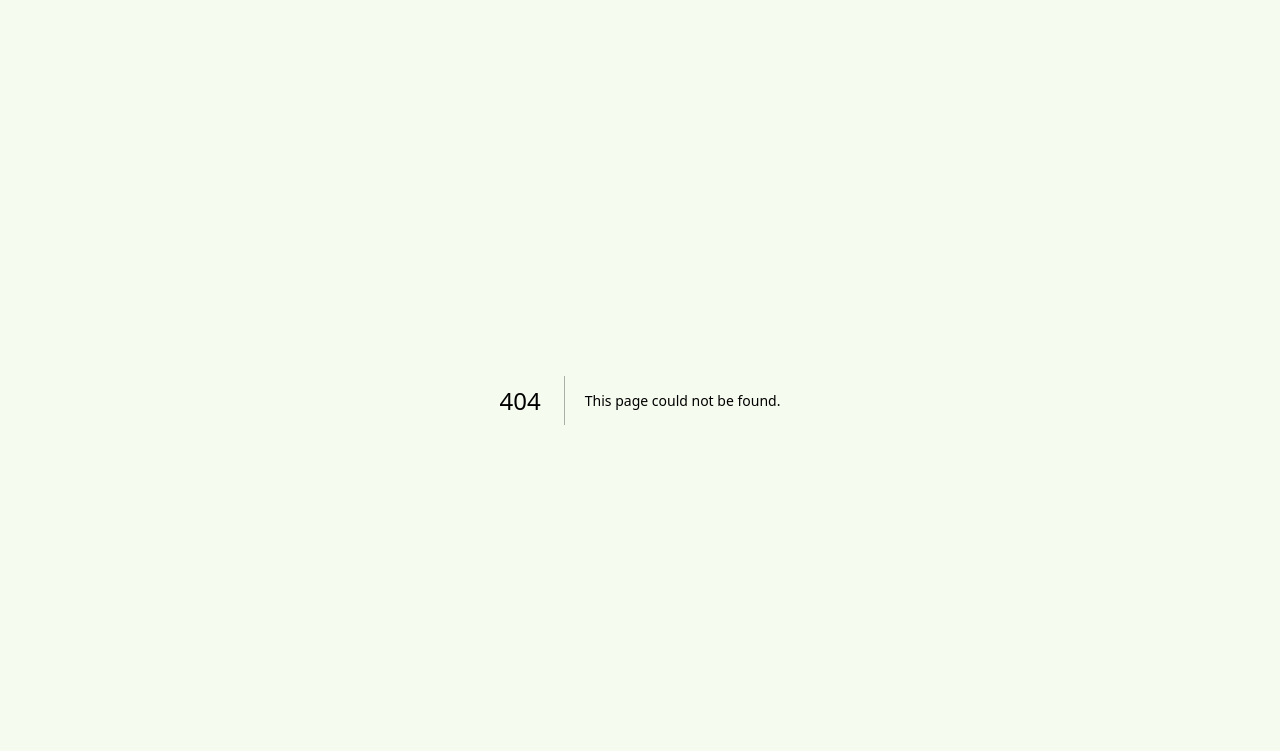
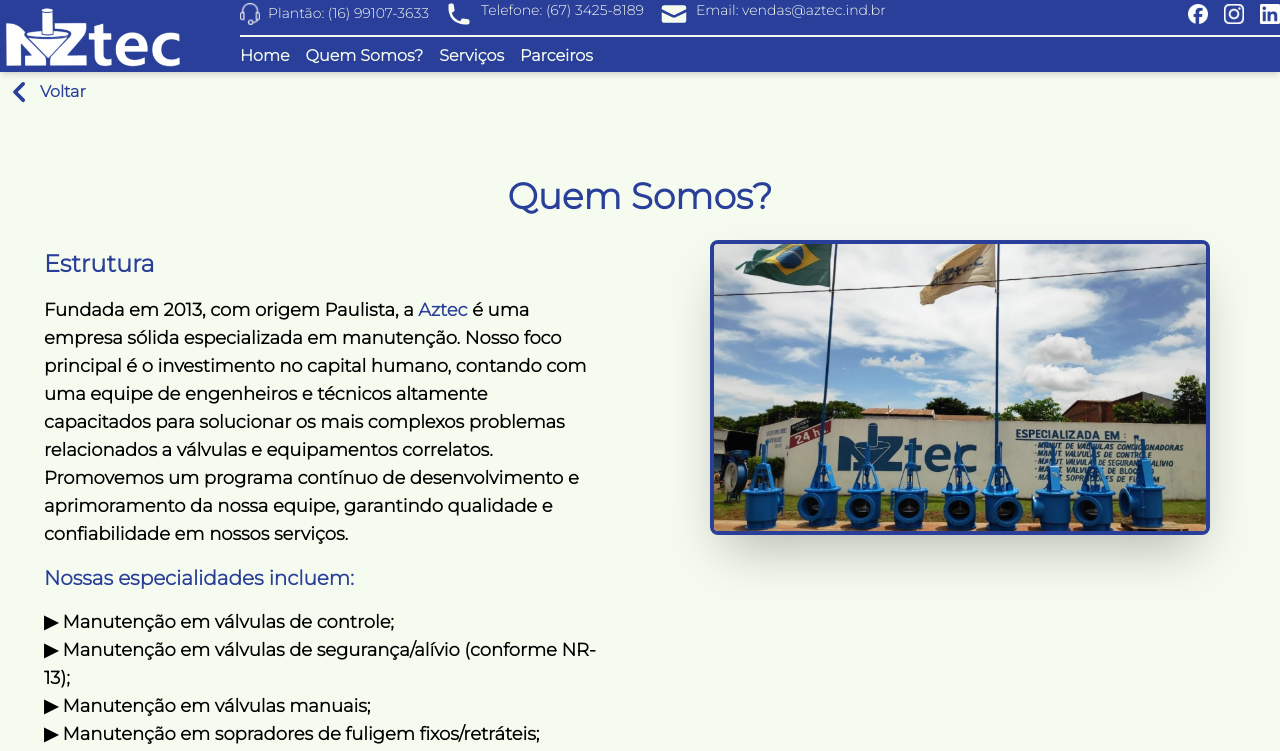
Before and after one commit to TakashiNishii/AZtec, a Next.js app: page /quem-somos in a window 1280 px wide. Before the commit this address had no page. Shown: the top 751 px of the page. Built offline with nearby package versions, Linux system fonts and the light colour scheme.

Commit message:
:rocket: Quem somos

```diff
--- a/app/components/HeaderContent/HeaderContent.tsx
+++ b/app/components/HeaderContent/HeaderContent.tsx
@@ -6,7 +6,9 @@
 const HeaderContent = () => {
   return (
     <div className='hidden md:flex md:flex-row gap-10'>
-      <Image src="/images/LogoHero.png" alt="Logo AZtec" width="200" height="200" />
+      <Link href={"/"}>
+        <Image src="/images/LogoHero.png" alt="Logo AZtec" width="200" height="200" />
+      </Link>
       <nav className="flex flex-col flex-1 text-secondary font-semibold justify-start items-start">
         <div className='w-full flex flex-row flex-wrap justify-between items-center'>
           <div className='flex flex-row gap-4 items-center'>
--- a/app/components/HeaderContent/HeaderContentMobile.tsx
+++ b/app/components/HeaderContent/HeaderContentMobile.tsx
@@ -10,7 +10,7 @@
     drawerButton?.click()
   }
   return (
-    <nav className="drawer fixed bg-primary md:hidden">
+    <nav className="drawer fixed bg-primary z-50 md:hidden">
       <input id="my-drawer-4" type="checkbox" className="drawer-toggle" />
       <div className="drawer-content navbar">
         <div className="flex-none">
@@ -29,7 +29,9 @@
           </label>
         </div>
 
-        <Image src="/images/Logo.png" alt="Logo AZtec" width="125" height="125" className='mx-auto' />
+        <Link href={"/"} className='mx-auto shadow-sm'>
+          <Image src="/images/LogoHero.png" alt="Logo AZtec" width="200" height="200" />
+        </Link>
       </div>
 
       <div className="drawer-side z-40">
--- a/app/components/QuemSomos copy.tsx
+++ b/app/components/QuemSomosComplete.tsx
@@ -1,10 +1,16 @@
+import { ChevronLeftIcon } from '@heroicons/react/16/solid'
 import Image from 'next/image'
+import Link from 'next/link'
 import React from 'react'
 
-export const QuemSomosOLD = () => {
+export const QuemSomosComplete = () => {
   return (
-    <div className='flex flex-col gap-6 justify-center mt-10'>
-      <h2 className="text-4xl text-primary font-bold text-center">
+    <div className='flex flex-col gap-6 justify-center'>
+      <Link href={"/"} className='flex items-center'>
+        <ChevronLeftIcon className='w-10 h-10 text-primary' />
+        <p className='text-primary font-semibold'>Voltar</p>
+      </Link>
+      <h2 className="text-4xl text-primary font-bold text-center mt-10">
         Quem Somos?
       </h2>
 
@@ -67,7 +73,8 @@
             </li>
           </ul>
         </div>
-        <div className='hidden justify-end lg:flex md:flex-1'>
+        <div className='hidden items-center justify-between gap-2 lg:flex lg:flex-col md:flex-1'>
+          <Image src={'/images/imageHero.png'} width={500} height={300} alt='Quem Somos' className='border-4 border-primary rounded-lg shadow-2xl max-h-[295px]' />
           <Image src={'/images/QuemSomos.png'} width={500} height={500} alt='Quem Somos' />
         </div>
       </div>
--- a/app/layout.tsx
+++ b/app/layout.tsx
@@ -2,6 +2,7 @@
 import { Montserrat } from "next/font/google";
 import "./globals.css";
 import Footer from "./components/Footer";
+import { Header } from "./components";
 
 const montserrat = Montserrat({ subsets: ["latin"], weight: "300" });
 
@@ -21,6 +22,8 @@
       <body
         className={`${montserrat.className} min-h-dvh bg-secondary antialiased`}
       >
+
+        <Header />
         {children}
         <Footer />
       </body>
--- a/app/page.tsx
+++ b/app/page.tsx
@@ -1,11 +1,10 @@
-import { Header, Hero, QuemSomos } from "./components";
+import { Hero, QuemSomos } from "./components";
 import Parceiros from "./components/Parceiros";
 import Servicos from "./components/Servicos";
 
 export default function Home() {
   return (
     <div className="flex flex-col">
-      <Header />
       <Hero />
       <QuemSomos />
       <Servicos />
--- /dev/null
+++ b/app/quem-somos/page.tsx
@@ -0,0 +1,13 @@
+import React from 'react'
+import { QuemSomosComplete } from '../components/QuemSomosComplete'
+import { Principios } from '../components'
+
+export default function QuemSomosPage() {
+  return (
+    <div>
+
+      <QuemSomosComplete />
+      <Principios />
+    </div>
+  )
+}
```
Also changed, not shown: public/images/QuemSomos2.jpeg (added).
